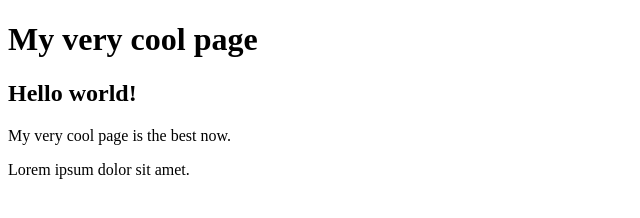
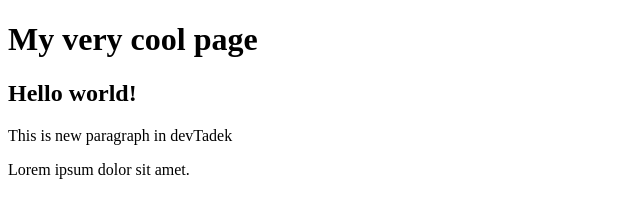
Before and after one commit to DJanota/7.4, a plain HTML site: page index.html in a window 1280 px wide. Shown: the full height of the page, 0-640 px from the left. Drawn offline with Linux system fonts and the light colour scheme.

Commit message:
Change p content

```diff
--- a/index.html
+++ b/index.html
@@ -7,7 +7,7 @@
 <body>
         <h1>My very cool page</h1>
         <h2>Hello world!</h2>
-        <p>My very cool page is the best now.</p>
+        <p>This is new paragraph in devTadek</p>
         <p>Lorem ipsum dolor sit amet.</p>
 </body>
 </html>
```
